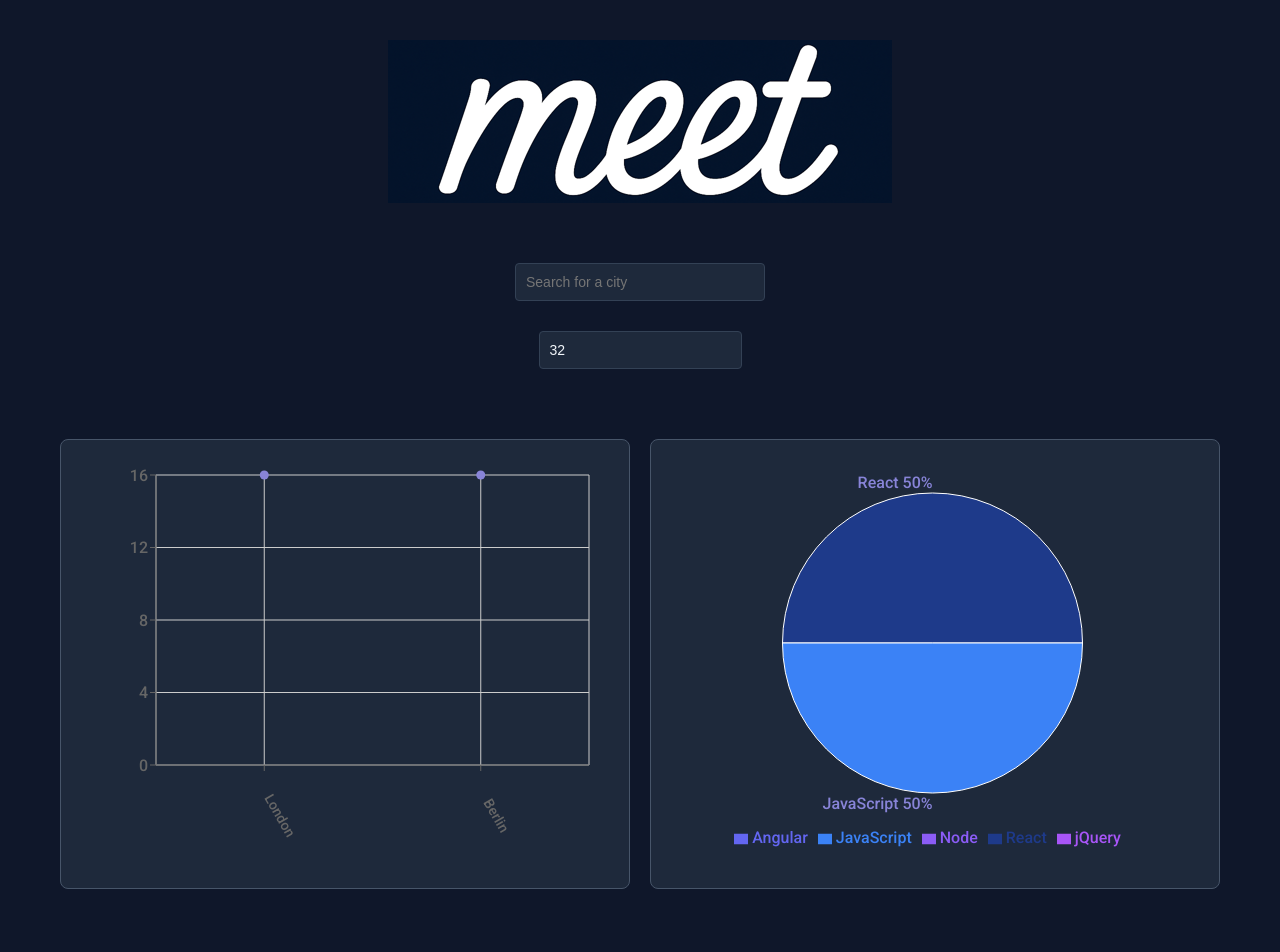
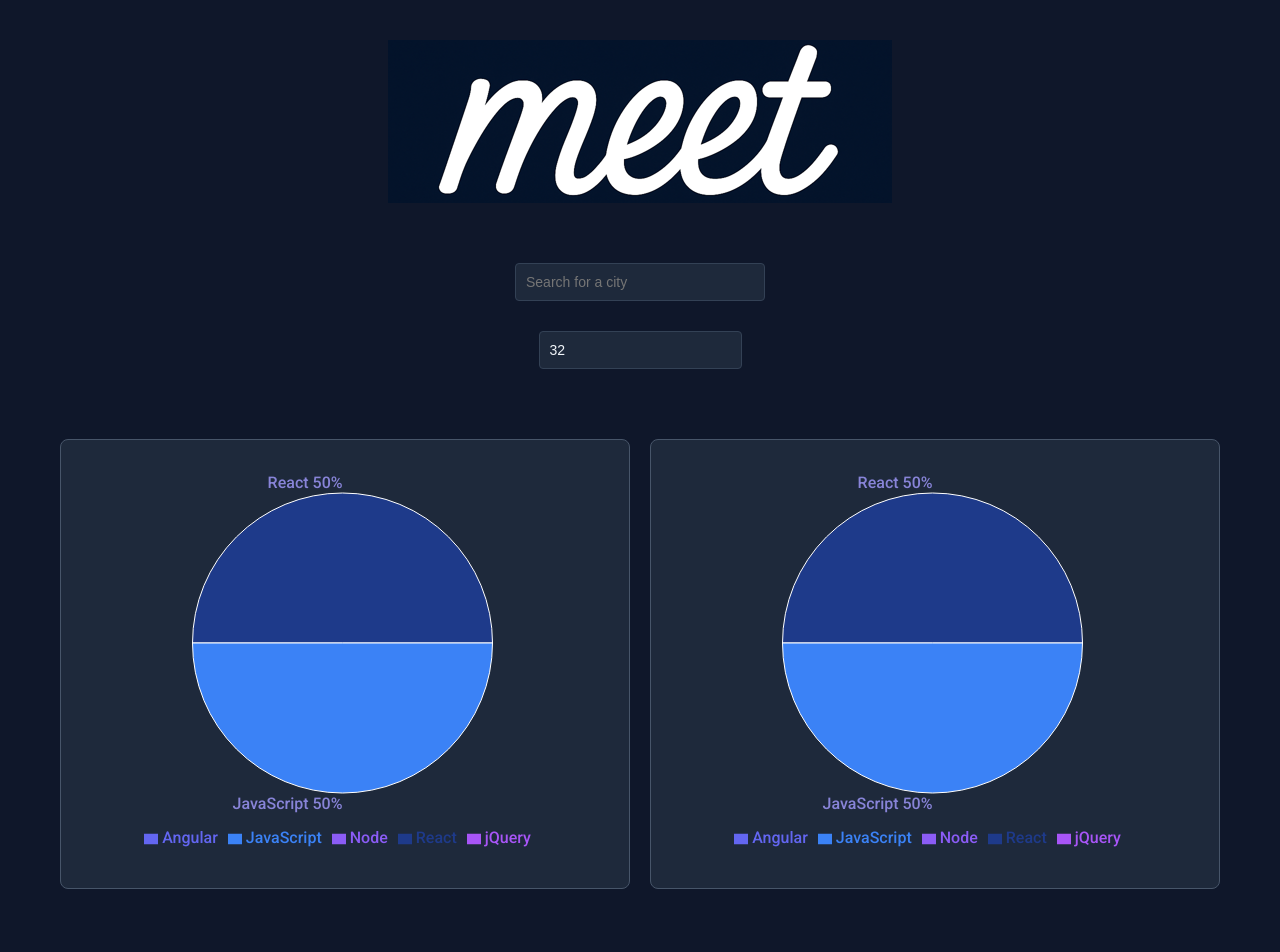
Before and after one commit to Jonnits/meet, a React (Vite) app: page / in a window 1280 px wide. Shown: the top 952 px of the page. Built offline with nearby package versions, Linux system fonts and the light colour scheme; what atatus-spa would draw is missing.

Commit message:
Fixed colorscheme of CityEVentsCharts

```diff
--- a/src/components/CityEventsChart.jsx
+++ b/src/components/CityEventsChart.jsx
@@ -1,49 +1,69 @@
 import React, { useState, useEffect } from 'react';
-import {
-  ScatterChart,
-  Scatter,
-  XAxis, YAxis,
-  CartesianGrid,
-  Tooltip,
-  ResponsiveContainer
-} from 'recharts';
+import { ResponsiveContainer, PieChart, Pie, Cell, Legend } from 'recharts';
 
-const CityEventsChart = ({ allLocations, events }) => {
+const EventGenresChart = ({ events }) => {
   const [data, setData] = useState([]);
+
+  const genres = ['React', 'JavaScript', 'Node', 'jQuery', 'Angular'];
+
+  // Step 1: Add the colors array with 5 colors for each genre (blue/purple theme)
+  const colors = ['#1E3A8A', '#3B82F6', '#8B5CF6', '#A855F7', '#6366F1'];
 
   useEffect(() => {
     const getData = () => {
-      return allLocations.map((location) => {
-        const count = events.filter((event) => event.location === location).length
-        const city = location.split((/, | - /))[0]
-        return { city, count };
-      })
+      return genres.map(genre => {
+        const filteredEvents = events.filter(event => event.summary && event.summary.includes(genre));
+        return {
+          name: genre,
+          value: filteredEvents.length
+        };
+      });
     };
 
-    if (allLocations && events && allLocations.length > 0) {
+    if (events && Array.isArray(events) && events.length > 0) {
       setData(getData());
     }
-  }, [allLocations, events]);
+  }, [events, events?.length]);
+
+  const renderCustomizedLabel = ({ cx, cy, midAngle, outerRadius, percent, index }) => {
+    const RADIAN = Math.PI / 180;
+    const radius = outerRadius;
+    const x = cx + radius * Math.cos(-midAngle * RADIAN) * 1.07;
+    const y = cy + radius * Math.sin(-midAngle * RADIAN) * 1.07;
+    return percent ? (
+      <text
+        x={x}
+        y={y}
+        fill="#8884d8"
+        textAnchor={x > cx ? 'start' : 'end'}
+        dominantBaseline="central"
+      >
+        {`${genres[index]} ${(percent * 100).toFixed(0)}%`}
+      </text>
+    ) : null;
+  };
 
   return (
     <ResponsiveContainer width="99%" height={400}>
-      <ScatterChart
-        data={data}
-        margin={{
-          top: 20,
-          right: 20,
-          bottom: 60,
-          left: 20,
-        }}
-      >
-        <CartesianGrid />
-        <XAxis type="category" dataKey="city" name="City" angle={60} interval={0} tick={{ dx: 20, dy: 40, fontSize: 14 }} />
-        <YAxis type="number" dataKey="count" name="Number of Events" />
-        <Tooltip cursor={{ strokeDasharray: '3 3' }} />
-        <Scatter name="A school" data={data} fill="#8884d8" />
-      </ScatterChart>
+      <PieChart>
+        <Pie
+          data={data}
+          dataKey="value"
+          labelLine={false}
+          label={renderCustomizedLabel}
+          outerRadius={150}
+        >
+          {data.map((entry, index) => (
+            <Cell key={`cell-${index}`} fill={colors[index % colors.length]} />
+          ))}
+        </Pie>
+        <Legend
+          verticalAlign="bottom"
+          align="center"
+        />
+      </PieChart>
     </ResponsiveContainer>
   );
-}
+};
 
-export default CityEventsChart;
+export default EventGenresChart;
```
